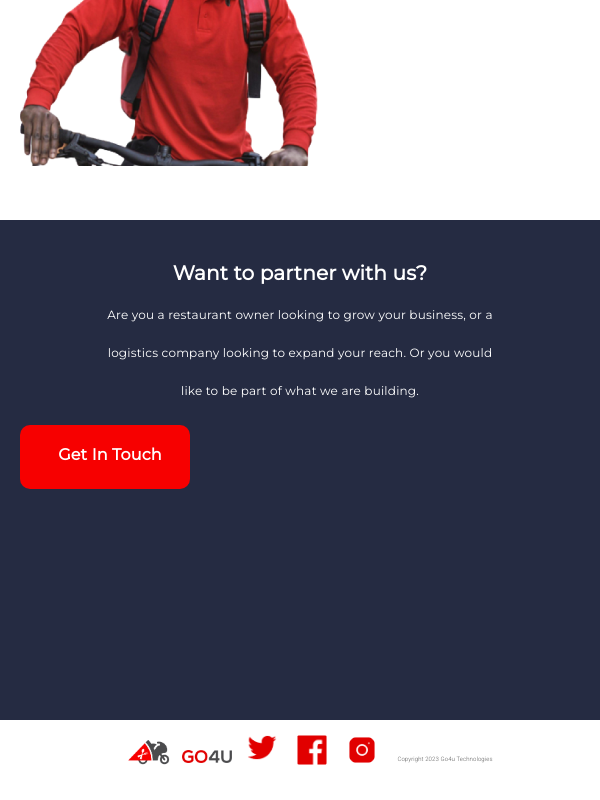
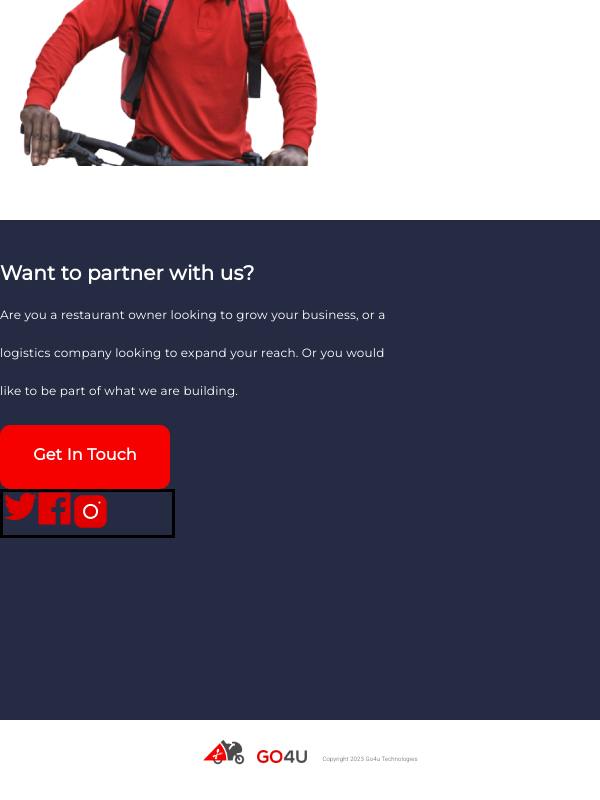
Before and after one commit to adewaleftk/go4u, a React (Create React App) app: page / in a window 600 px wide. Shown: the part 3208-4008 px from the top of the page. Built offline with nearby package versions, Linux system fonts and the light colour scheme.

Commit message:
Testing go4u

```diff
--- a/src/components/Partnership.js
+++ b/src/components/Partnership.js
@@ -1,5 +1,6 @@
 import React from 'react';
 import "../styles/partnership.css";
+import SocialMediaIcons from './SocialMediaIcons';
 
 function Partnership() {
   return (
@@ -14,6 +15,7 @@ function Partnership() {
                 <a href="www.whatever.com" target="_blank" className="getInTouch">Get In Touch</a>
             </div>
         </div>
+        <SocialMediaIcons />
     </div>
   )
 }
--- /dev/null
+++ b/src/components/SocialMediaIcons.js
@@ -0,0 +1,28 @@
+import React from 'react'
+import '../styles/socialMediaIcons.css';
+
+function SocialMediaIcons() {
+  return (
+        <div className="social-media-icons">
+            <div className="twitter">
+                <a href="https://www.twitter.com/go4u_ng">
+                    <img src={require('../images/twitter.png')} alt="Twitter Logo" />
+                </a>
+            </div>
+            <div className="facebook">
+                <a href="https://www.facebook.com/go4u_ng">
+                    <img src={require('../images/facebook.png')} alt="Facebook Logo" />
+                </a>
+            </div>
+            <div className="instagram">
+                <div className="instagramLogo">
+                <a href="https://www.instagram.com/go4u_ng">
+                    <img src={require('../images/instagram.png')} alt="Instagram Logo" />
+                </a>
+                </div>
+            </div>
+        </div>
+  )
+}
+
+export default SocialMediaIcons;
--- a/src/styles/footer.css
+++ b/src/styles/footer.css
@@ -134,7 +134,6 @@
     }
 
     .socialMediaIcons {
-        display: flex;
-        justify-content: space-between;
+        display: none;
     }
 }
--- a/src/styles/partnership.css
+++ b/src/styles/partnership.css
@@ -103,10 +103,13 @@
     padding-top: 16px;
     padding-left: 50px;
     margin-top: 15px;
-    margin-left: 20px;
-    padding-left: 10px;
+    margin-left: 0px;
+    padding-left: 0px;
     display: flex;
     justify-content: center;
-    align-self: center;
+    align-self: left;
+  }
+  .partnershipInfo {
+    text-align: left;
   }
 }
--- /dev/null
+++ b/src/styles/socialMediaIcons.css
@@ -0,0 +1,13 @@
+@media screen and (min-width: 600px) {
+    .social-media-icons {
+        display: none;
+    }
+}
+
+@media screen and (max-width: 600px) {
+    .social-media-icons {
+        display: flex;
+        border: 3px solid black;
+        width: 175px;
+    }
+}
```
